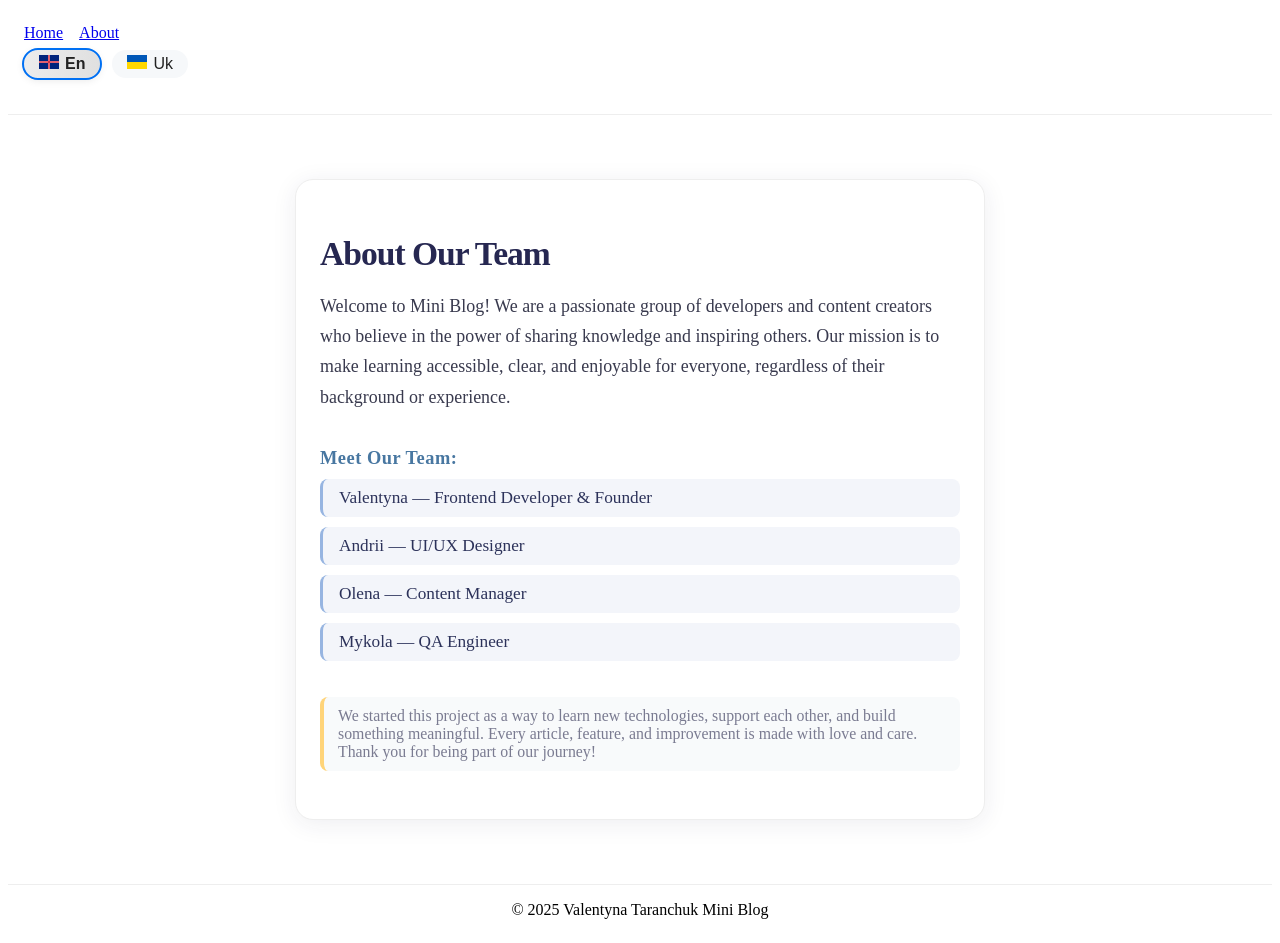
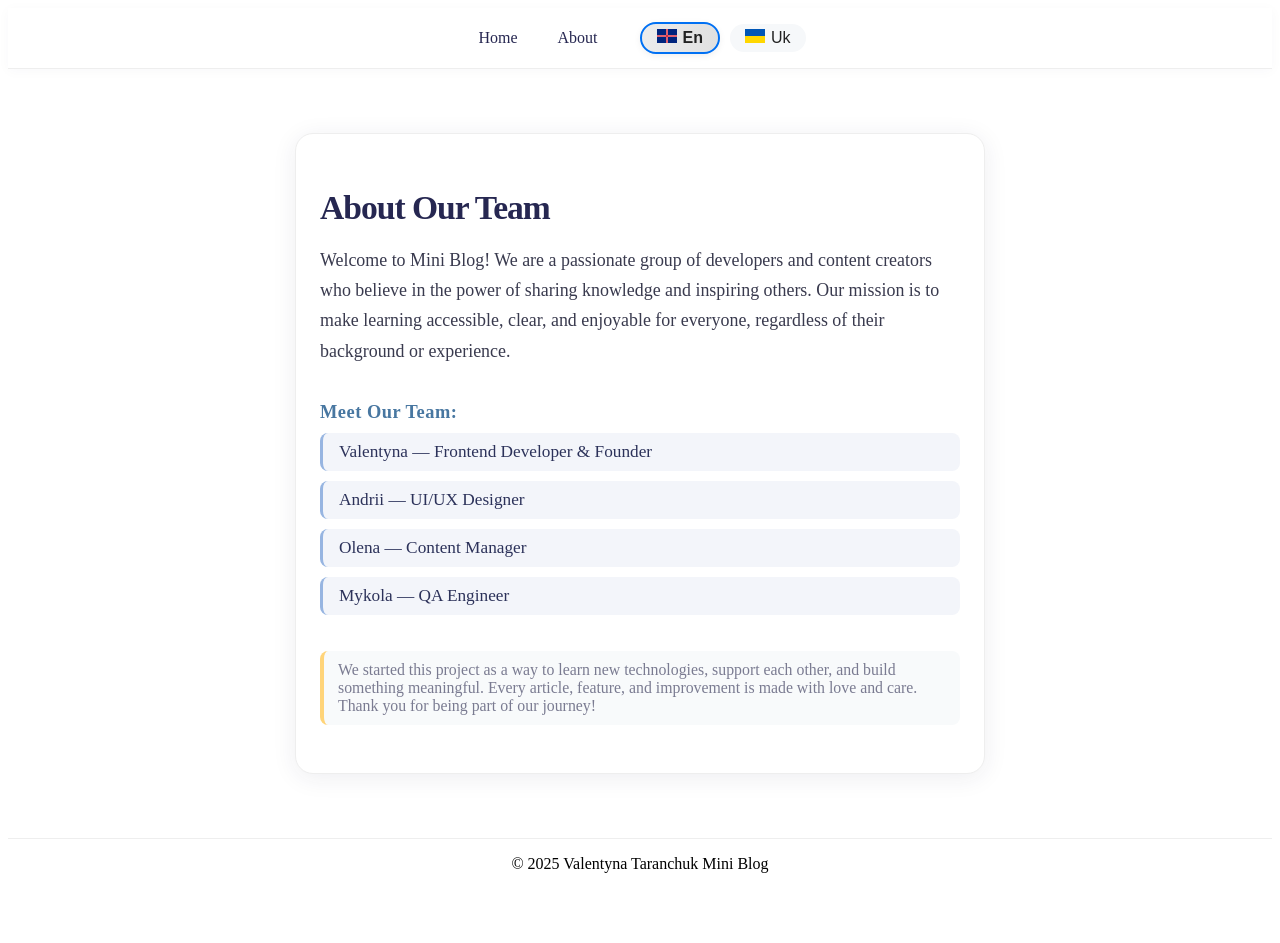
Before and after one commit to valentyna88/mini-blog, a Next.js app: page /en/about in a window 1280 px wide. After the commit the page ends 897 px from the top, so only its background shows below. Built offline with nearby package versions, Linux system fonts and the light colour scheme.

Commit message:
style(header): add Header styles

```diff
--- a/src/app/components/Header/Header.jsx
+++ b/src/app/components/Header/Header.jsx
@@ -1,16 +1,21 @@
 import Link from "next/link";
 import LanguageSwitcher from "../LanguageSwitcher/LanguageSwitcher";
+import styles from "./Header.module.css";
 
 export default function Header({ dict, locale }) {
   return (
-    <header style={{ padding: "16px", borderBottom: "1px solid #eee" }}>
-      <nav>
-        <Link href={`/${locale}`}>{dict.nav.home}</Link>
-        <Link href={`/${locale}/about`} style={{ marginLeft: "16px" }}>
+    <header className={styles.header}>
+      <nav className={styles.nav}>
+        <Link className={styles.link} href={`/${locale}`}>
+          {dict.nav.home}
+        </Link>
+        <Link className={styles.link} href={`/${locale}/about`}>
           {dict.nav.about}
         </Link>
       </nav>
-      <LanguageSwitcher />
+      <div className={styles.switcher}>
+        <LanguageSwitcher />
+      </div>
     </header>
   );
 }
--- /dev/null
+++ b/src/app/components/Header/Header.module.css
@@ -0,0 +1,53 @@
+.header {
+  width: 100%;
+  background: #fff;
+  border-bottom: 1px solid #eee;
+  padding: 12px 0;
+  display: flex;
+  align-items: center;
+  box-shadow: 0 2px 12px rgba(40, 40, 80, 0.03);
+  z-index: 10;
+}
+
+.nav {
+  display: flex;
+  gap: 16px;
+  width: 100%;
+  justify-content: flex-start;
+}
+
+.link {
+  color: #262751;
+  font-size: 1rem;
+  text-decoration: none;
+  font-weight: 500;
+  padding: 2px 4px;
+  transition: color 0.2s;
+}
+
+.link:hover,
+.link.active {
+  color: #975be1;
+  text-decoration: underline;
+}
+
+.switcher {
+  width: 100%;
+}
+
+@media (min-width: 768px) {
+  .header {
+    flex-direction: row;
+    justify-content: center;
+    padding: 16px 0;
+  }
+  .nav {
+    gap: 32px;
+    justify-content: flex-start;
+    width: auto;
+  }
+  .switcher {
+    margin-left: 40px;
+    width: auto;
+  }
+}
--- a/src/app/components/LanguageSwitcher/LanguageSwitcher.module.css
+++ b/src/app/components/LanguageSwitcher/LanguageSwitcher.module.css
@@ -1,8 +1,6 @@
 .switcher {
   display: flex;
   gap: 12px;
-  align-items: center;
-  margin: 8px 0 20px 0;
 }
 
 .langBtn {
```
